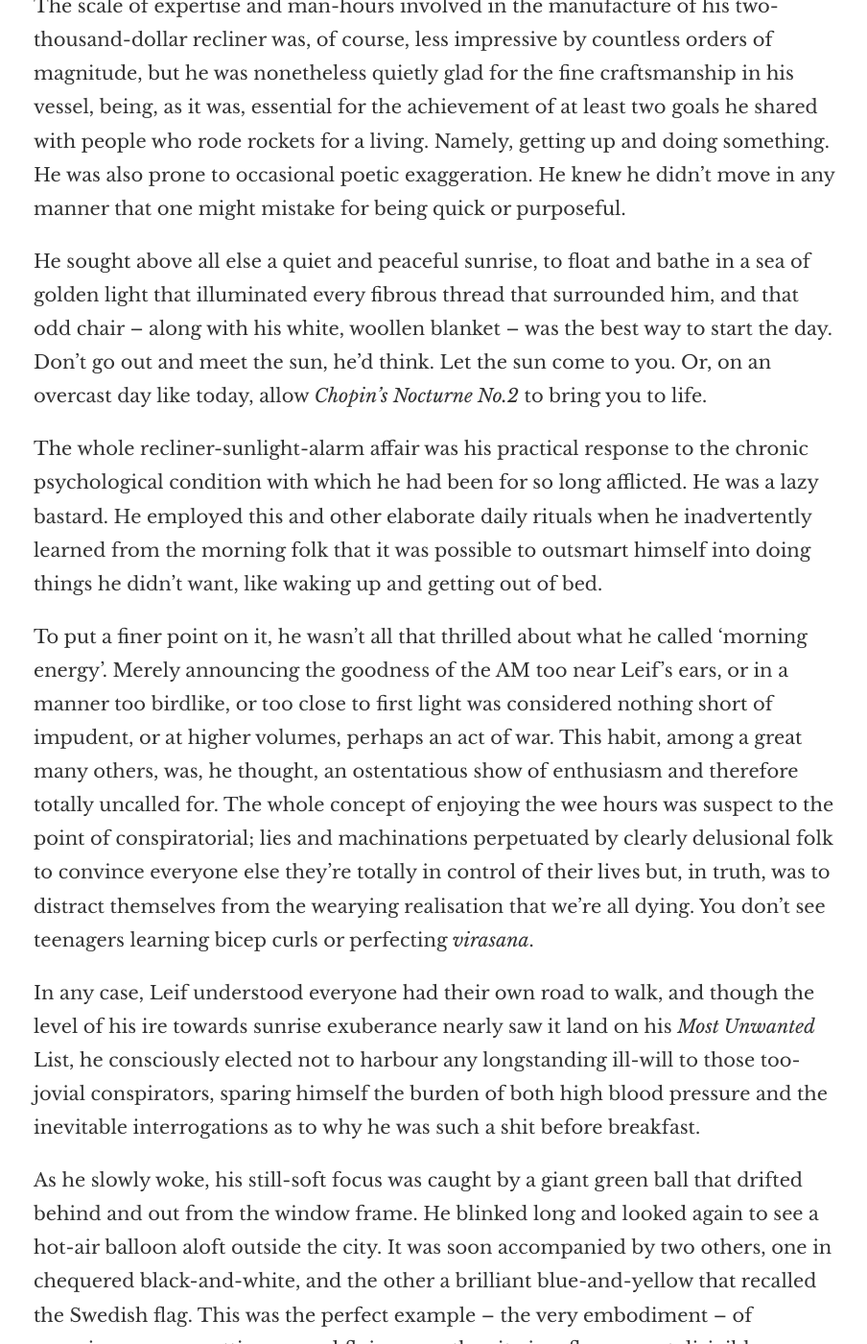
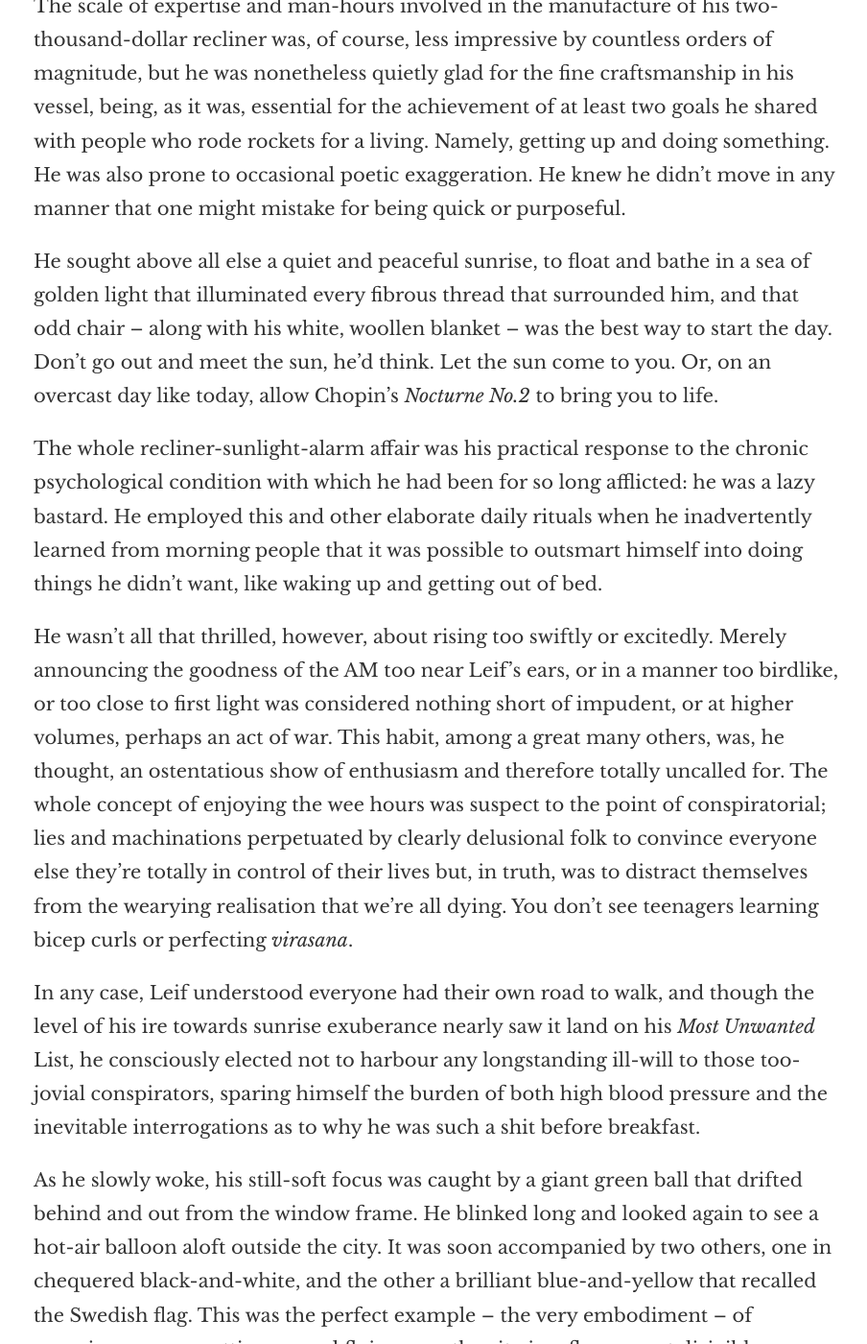
Before and after one commit to gitsit/rzrecord, a Jekyll site: the page built from _posts/2020-10-16-leif-chapter-one.md, in a window 1280 px wide and 1400 px high, scrolled down 864 px. Shown: the whole window at 96% size, without its empty margins (185-1089 px from the left). Built offline with Jekyll 4.4.1, drawn with Linux system fonts in a browser that asks for light colours; nearby versions of some CDN libraries.

Commit message:
Update 2020-10-16-leif-chapter-one.md

```diff
--- a/_posts/2020-10-16-leif-chapter-one.md
+++ b/_posts/2020-10-16-leif-chapter-one.md
@@ -15,13 +15,13 @@ He also preferred, for better or worse, to sleep on a peach-coloured, velvet rec
 The scale of expertise and man-hours involved in the manufacture of his two-thousand-dollar recliner was, of course, less impressive by countless orders of magnitude, but he was nonetheless quietly glad for the fine craftsmanship in his vessel, being, as it was, essential for the achievement of at least two goals he shared with people who rode rockets for a living. Namely, getting up and doing something. He was also prone to occasional poetic exaggeration. He knew he didn’t move in any manner that one might mistake for being quick or purposeful.
 
 
-He sought above all else a quiet and peaceful sunrise, to float and bathe in a sea of golden light that illuminated every fibrous thread that surrounded him, and that odd chair – along with his white, woollen blanket – was the best way to start the day. Don’t go out and meet the sun, he’d think. Let the sun come to you. Or, on an overcast day like today, allow *Chopin’s Nocturne No.2* to bring you to life.
+He sought above all else a quiet and peaceful sunrise, to float and bathe in a sea of golden light that illuminated every fibrous thread that surrounded him, and that odd chair – along with his white, woollen blanket – was the best way to start the day. Don’t go out and meet the sun, he’d think. Let the sun come to you. Or, on an overcast day like today, allow Chopin’s *Nocturne No.2* to bring you to life.
 
 
-The whole recliner-sunlight-alarm affair was his practical response to the chronic psychological condition with which he had been for so long afflicted. He was a lazy bastard. He employed this and other elaborate daily rituals when he inadvertently learned from the morning folk that it was possible to outsmart himself into doing things he didn’t want, like waking up and getting out of bed.
+The whole recliner-sunlight-alarm affair was his practical response to the chronic psychological condition with which he had been for so long afflicted: he was a lazy bastard. He employed this and other elaborate daily rituals when he inadvertently learned from morning people that it was possible to outsmart himself into doing things he didn’t want, like waking up and getting out of bed.
 
 
-To put a finer point on it, he wasn’t all that thrilled about what he called ‘morning energy’. Merely announcing the goodness of the AM too near Leif’s ears, or in a manner too birdlike, or too close to first light was considered nothing short of impudent, or at higher volumes, perhaps an act of war. This habit, among a great many others, was, he thought, an ostentatious show of enthusiasm and therefore totally uncalled for. The whole concept of enjoying the wee hours was suspect to the point of conspiratorial; lies and machinations perpetuated by clearly delusional folk to convince everyone else they’re totally in control of their lives but, in truth, was to distract themselves from the wearying realisation that we’re all dying. You don’t see teenagers learning bicep curls or perfecting *virasana*.
+He wasn’t all that thrilled, however, about rising too swiftly or excitedly. Merely announcing the goodness of the AM too near Leif’s ears, or in a manner too birdlike, or too close to first light was considered nothing short of impudent, or at higher volumes, perhaps an act of war. This habit, among a great many others, was, he thought, an ostentatious show of enthusiasm and therefore totally uncalled for. The whole concept of enjoying the wee hours was suspect to the point of conspiratorial; lies and machinations perpetuated by clearly delusional folk to convince everyone else they’re totally in control of their lives but, in truth, was to distract themselves from the wearying realisation that we’re all dying. You don’t see teenagers learning bicep curls or perfecting *virasana*.
 
 
 In any case, Leif understood everyone had their own road to walk, and though the level of his ire towards sunrise exuberance nearly saw it land on his *Most Unwanted* List, he consciously elected not to harbour any longstanding ill-will to those too-jovial conspirators, sparing himself the burden of both high blood pressure and the inevitable interrogations as to why he was such a shit before breakfast.
```
